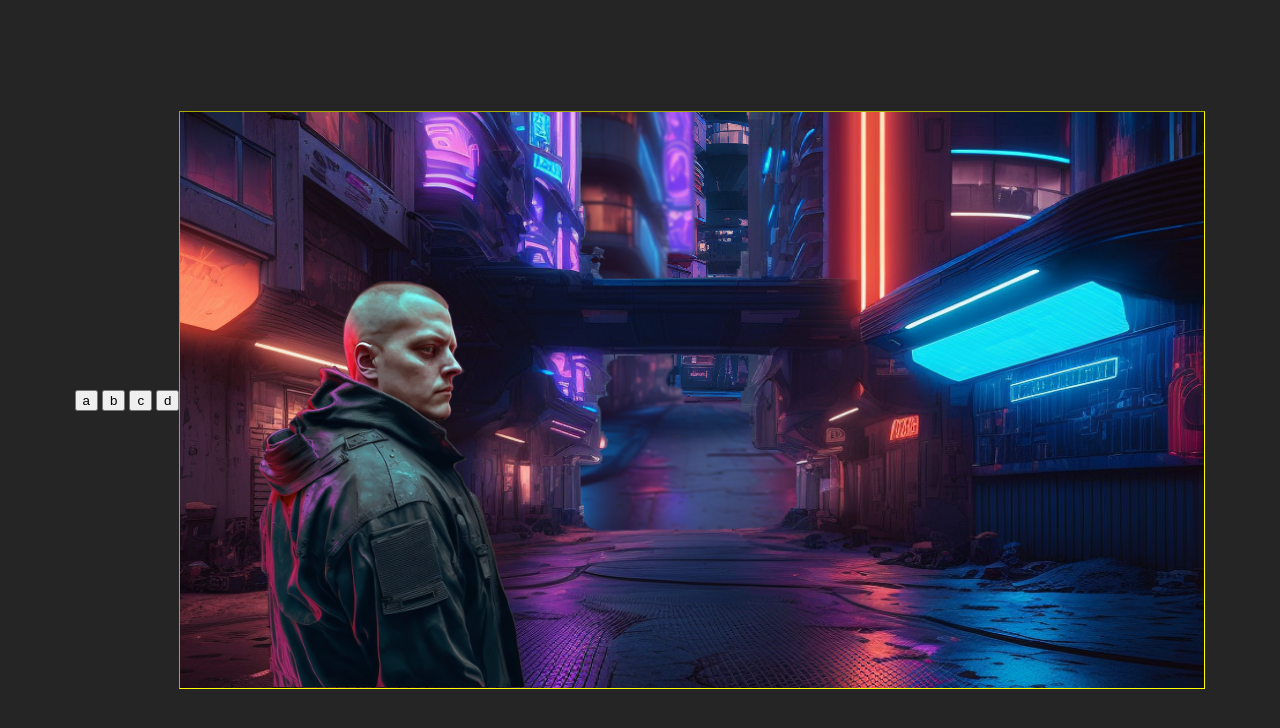
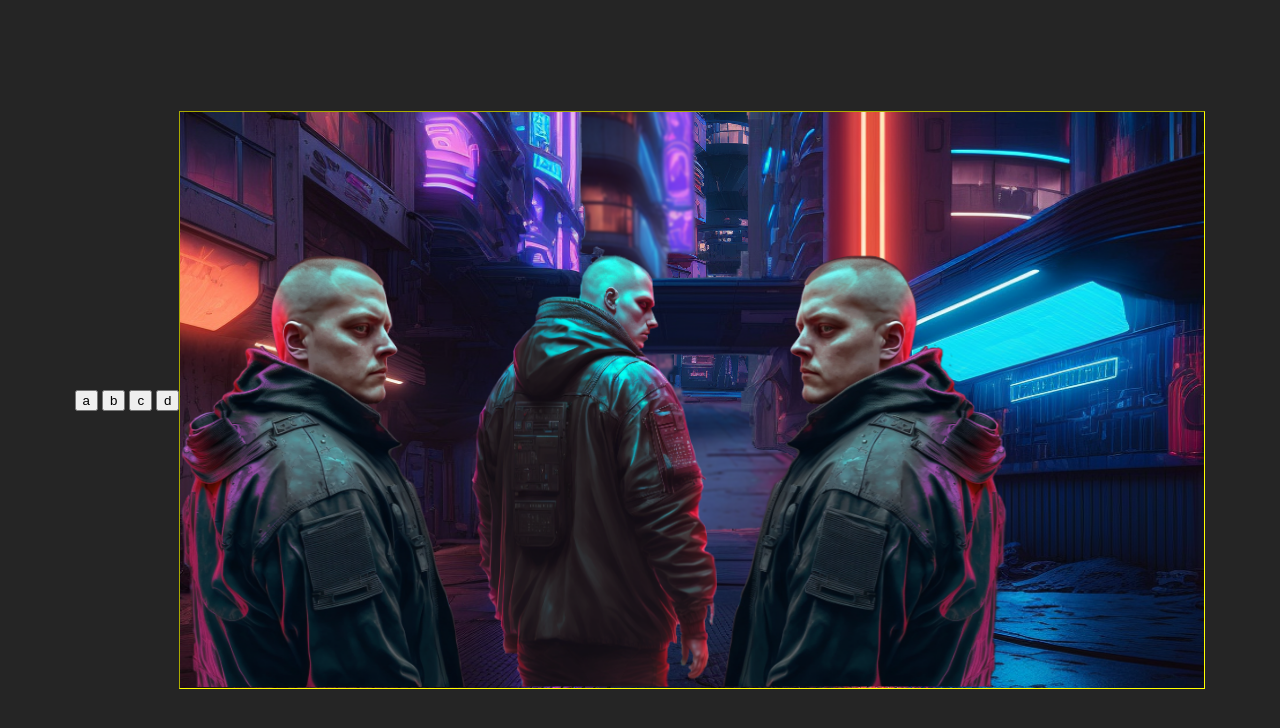
Before and after one commit to gabrieldeori/gabrieldeori.github.io, a plain HTML site: page index.html in a window 1280 px wide. Drawn offline with Linux system fonts and the light colour scheme.

Commit message:
bkp: SO change

```diff
--- a/index.html
+++ b/index.html
@@ -23,7 +23,9 @@
       <img class="bg_layer-0" src="./src/mode-experience/backgrounds/img/background-00.png">
     </div>
     <div class="actor_frame">
-      <img class="deori_actor-0" src="./src/mode-experience/actors/sprites/deoriactor.png">
+      <img class="deori_actor-0 initial_pos-0" src="./src/mode-experience/actors/sprites/deoriactor0.png">
+      <img class="deori_actor-0 initial_pos-1" src="./src/mode-experience/actors/sprites/deoriactor1.png">
+      <img class="deori_actor-0 initial_pos-1" src="./src/mode-experience/actors/sprites/deoriactor0.png">
     </div>
     <div id="activeFrame" class="active_frame"></div>
   </div>
--- /dev/null
+++ b/src/mode-experience/actors/initial.css
@@ -0,0 +1,35 @@
+.deori_actor-0 {
+  height: 75%;
+  position: relative;
+  z-index: 101;
+}
+
+.initial_pos-0 {
+  translate: 0% 33%;
+  scale: -1 1;
+  animation: deoriAppear1 1.5s ease-out forwards;
+}
+
+.initial_pos-1 {
+  translate: 0% 33%;
+  scale: 1 1;
+  animation: deoriAppear2 1.5s ease-out forwards;
+}
+
+@keyframes deoriAppear1 {
+  0% {
+    transform: translate(0);
+  }
+  100% {
+    transform: translate(0%, 0);
+  }
+}
+
+@keyframes deoriAppear2 {
+  0% {
+    transform: translate(0);
+  }
+  100% {
+    transform: translate(0%, 0);
+  }
+}
--- a/src/mode-experience/actors/style.css
+++ b/src/mode-experience/actors/style.css
@@ -1,3 +1,5 @@
+@import url("./initial.css");
+
 .actor_frame {
   height: 100%;
   translate: 0 -100%;
@@ -5,21 +7,3 @@
   width: 100%;
   z-index: 100;
 }
-
-.deori_actor-0 {
-  height: 75%;
-  position: relative;
-  scale: -1 1;
-  translate: -100% 33%;
-  z-index: 101;
-  animation: deoriAppear1 1.5s ease-out forwards;
-}
-
-@keyframes deoriAppear1 {
-  0% {
-    transform: translate(0);
-  }
-  100% {
-    transform: translate(-100%, 0);
-  }
-}
```
Also changed, not shown: src/mode-experience/actors/sprites/deoriactor.png (deleted), src/mode-experience/actors/sprites/deoriactor0.png (added), src/mode-experience/actors/sprites/deoriactor1.png (added).
